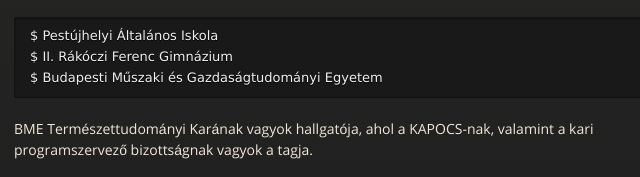
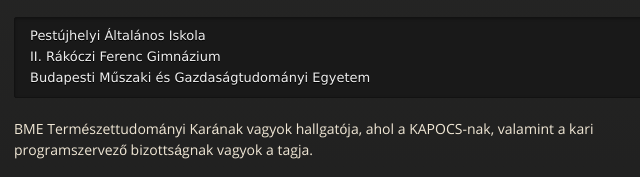
Before and after one commit to Szucsi/szucsi.github.io, a plain HTML site: page index.html in a window 1280 px wide. Shown: the part 350-527 px from the top of the page, 301-941 px from the left. Drawn offline with nearby package versions, Linux system fonts and the light colour scheme.

Commit message:
Update index.html

```diff
--- a/index.html
+++ b/index.html
@@ -33,7 +33,7 @@
           <p>BME-TTK</p>
           <hr>
           <span class="credits left">GitHub oldalam: <a href="https://github.com/Szucsi">Szucsi</a></span>
-          <span class="credits right">BME-s honlapom<a href="math.bme.hu/~szucsd/">Szucsd</a></span>
+          <span class="credits right">BME-s honlapom<a href="www.math.bme.hu/~szucsd/">Szucsd</a></span>
         </div>
 
         <h3>
@@ -41,9 +41,9 @@
 
 <p>Ezt a honlapot a tanulmányaim megkönyítése és nyomon követéséhez hoztam létre. Elöször elől járóban pár szót rólam. Kezdjük az iskoláimmal:</p>
 
-<pre><code>$ Pestújhelyi Általános Iskola
-$ II. Rákóczi Ferenc Gimnázium
-$ Budapesti Műszaki és Gazdaságtudományi Egyetem
+<pre><code>Pestújhelyi Általános Iskola
+II. Rákóczi Ferenc Gimnázium
+Budapesti Műszaki és Gazdaságtudományi Egyetem
 </code></pre>
 
 <p>BME Természettudományi Karának vagyok hallgatója, ahol a KAPOCS-nak, valamint a kari programszervező bizottságnak vagyok a tagja.</p>
```
